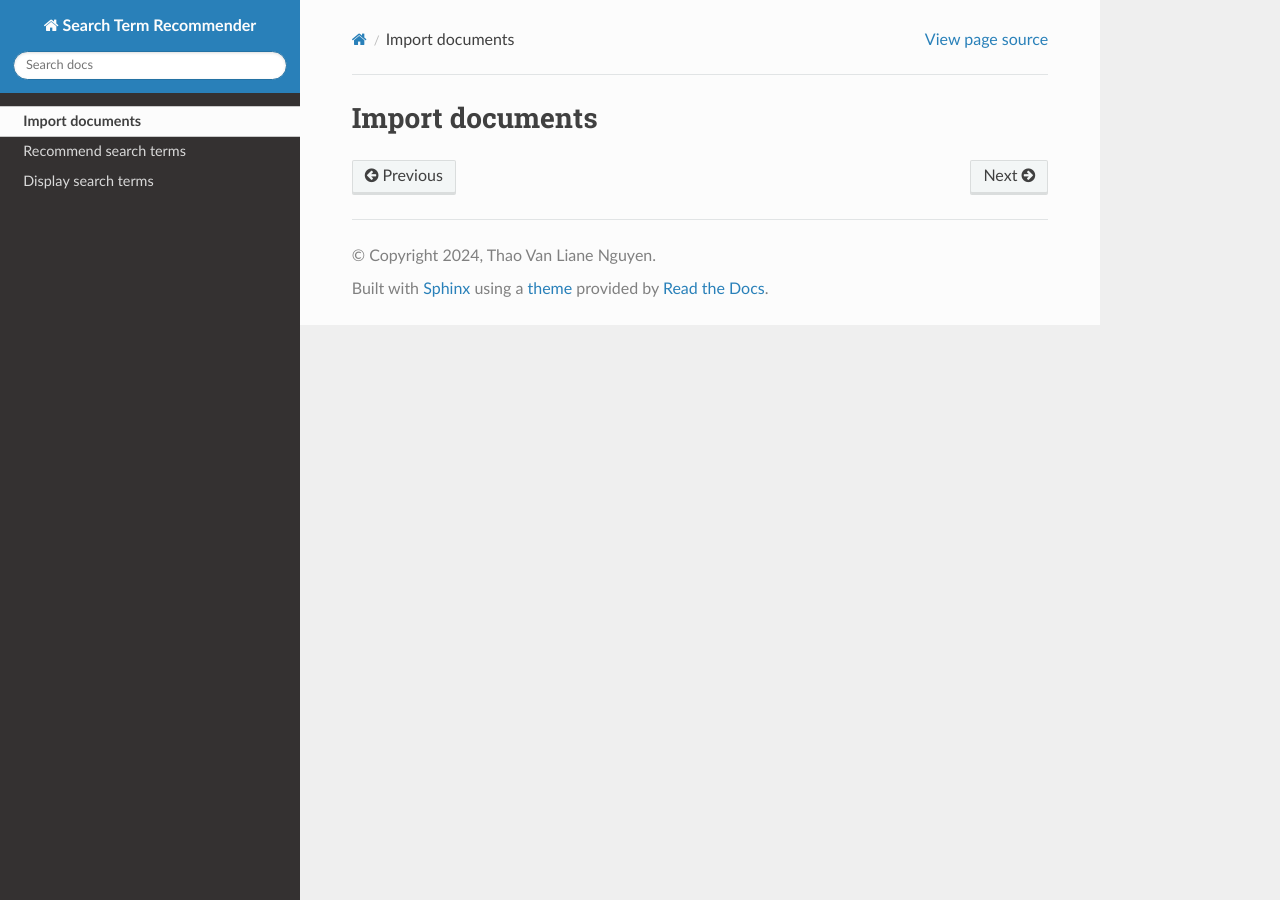
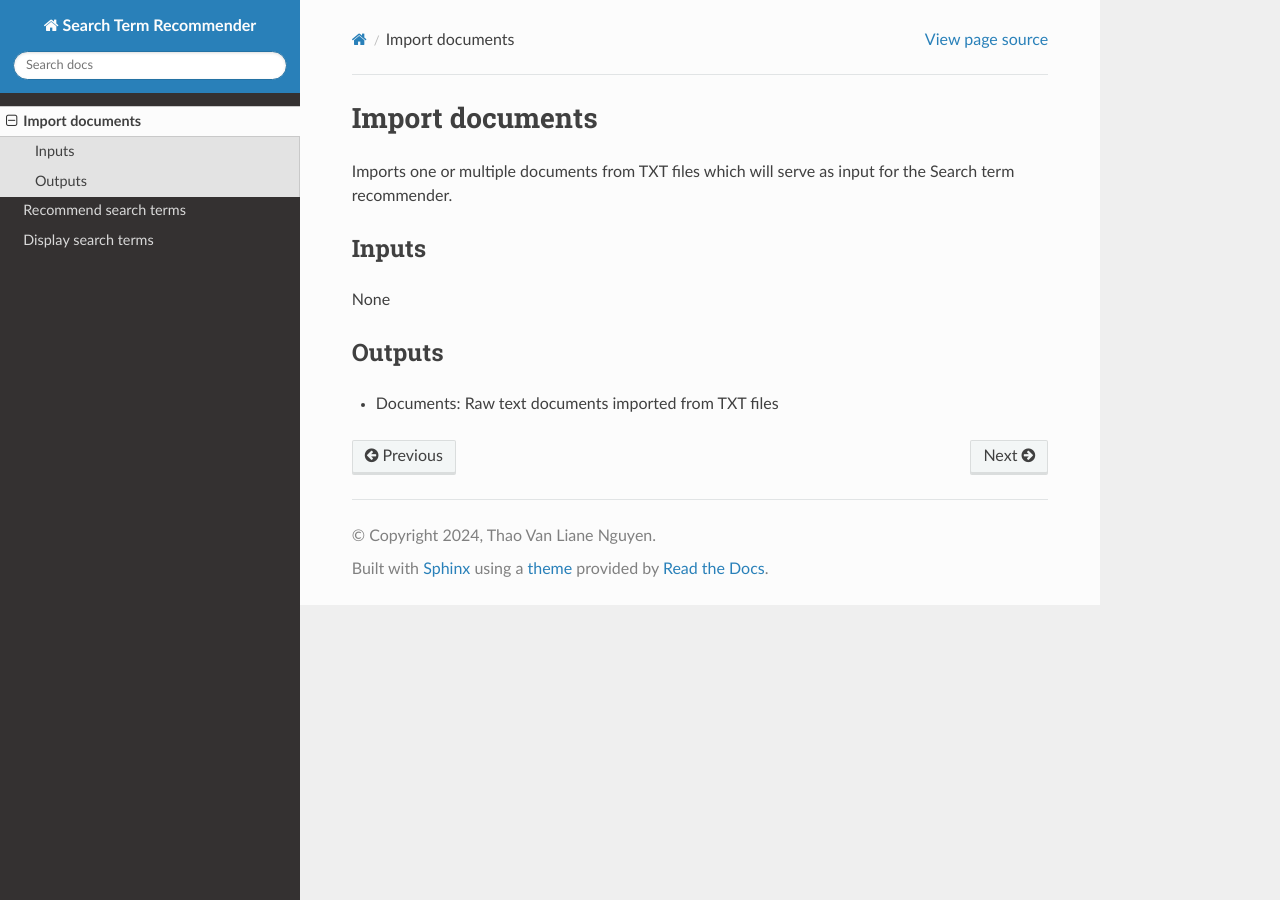
Before and after one commit to liaaneeee/Search-Term-Recommender, a Sphinx documentation site: the page built from docs/importer.rst, in a window 1280 px wide. Built offline with Sphinx 7.4.7 and the Read the Docs theme 3.1.0, drawn with Linux system fonts in a browser that asks for light colours.

Commit message:
Added Inputs and Outputs subsections to documentation

```diff
--- a/docs/importer.rst
+++ b/docs/importer.rst
@@ -1,2 +1,14 @@
 Import documents
 ================
+
+Imports one or multiple documents from TXT files which will serve as input for the Search term recommender.
+
+Inputs
+------
+
+None
+
+Outputs
+-------
+
+* Documents: Raw text documents imported from TXT files
```
